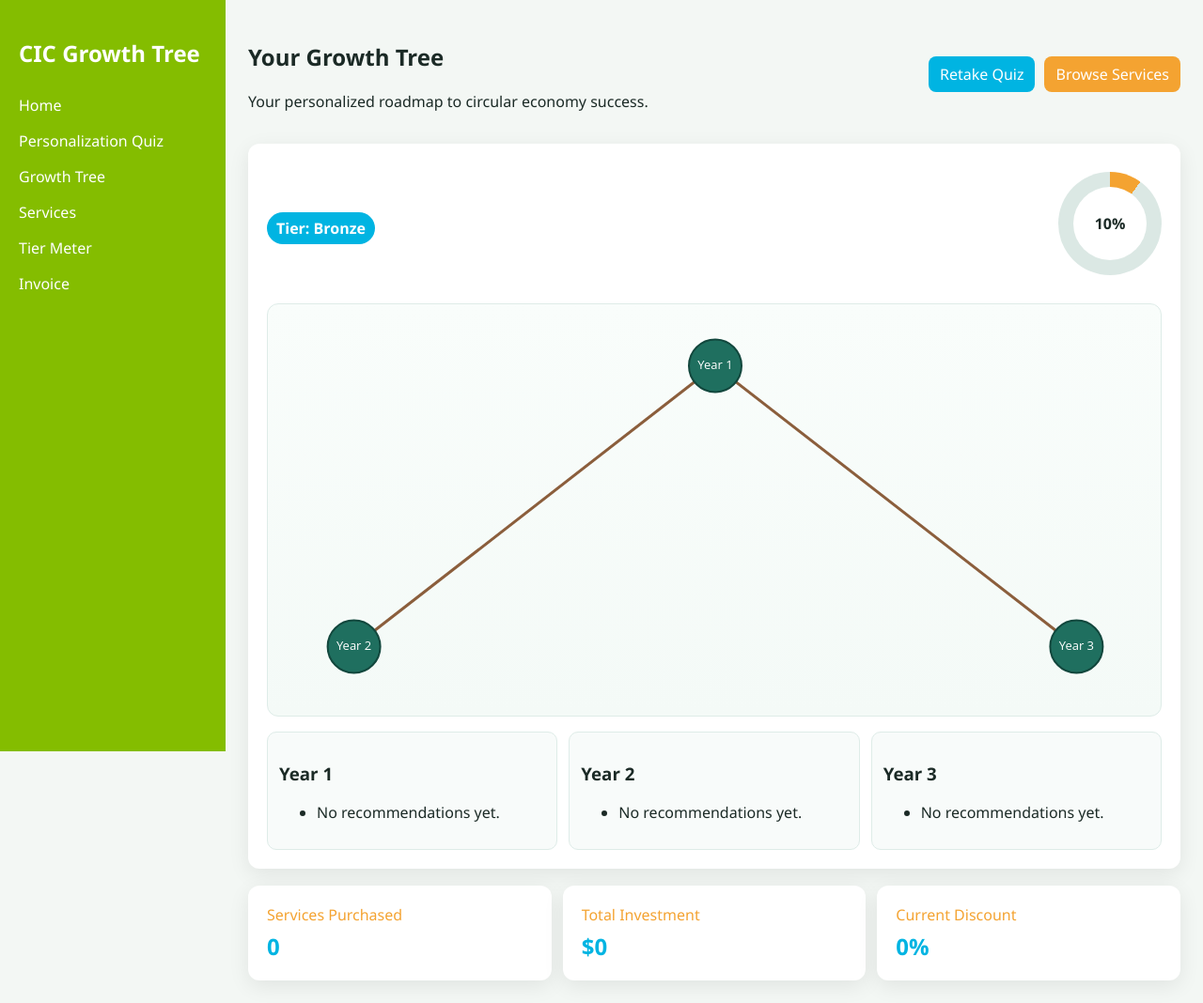
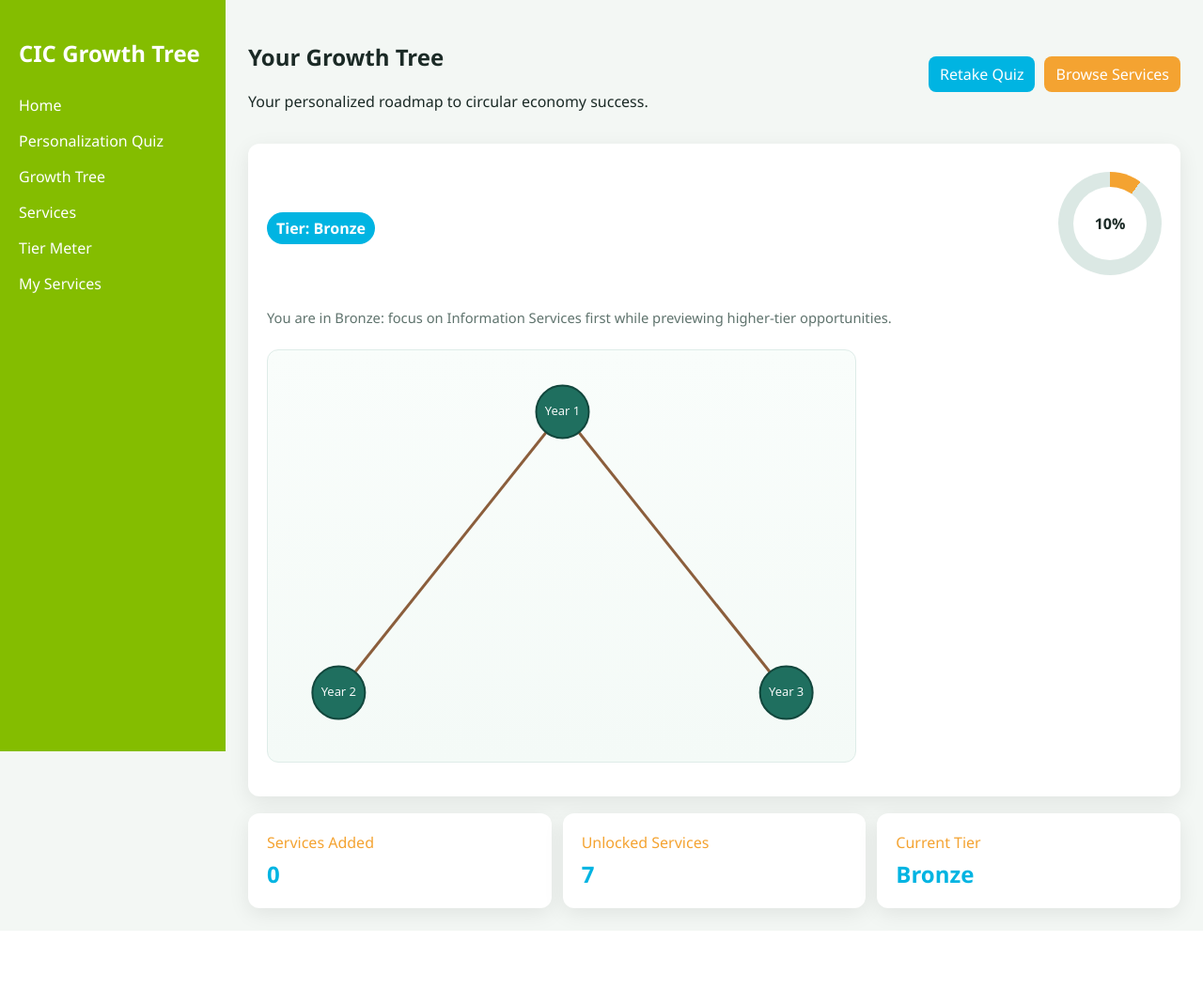
Before and after one commit to mahis1067/GrowthTree-CIC, a Flask app: page /tree in a window 1280 px wide. Shown: the whole page at 94% size. After the commit the page ends 991 px from the top, so only its background shows below. Run offline with Flask 3, Linux system fonts and the light colour scheme; some libraries are stand-ins or nearby versions.

Commit message:
Remove hover action button and add tier guidance text

```diff
--- a/app.py
+++ b/app.py
@@ -38,6 +38,25 @@ RECOMMENDATION_RULES = load_recommendation_rules()
 SERVICES_BY_TITLE = {service["title"]: service for service in SERVICES}
 TIER_ORDER = ["Bronze", "Silver", "Gold"]
 YEAR_ORDER = ["year1", "year2", "year3"]
+SERVICE_TIER_MAP = {
+    service.get("title"): tier.get("name")
+    for tier in TIER_BUNDLES.get("tiers", [])
+    for service in tier.get("services", [])
+}
+BUNDLE_PRICE_MAP = {
+    "Bronze": 300,
+    "Silver": 900,
+    "Gold": 1200,
+}
+BUNDLE_SERVICE_DETAILS = {
+    service.get("title"): service
+    for tier in TIER_BUNDLES.get("tiers", [])
+    for service in tier.get("services", [])
+}
+TIER_SUMMARY_MAP = {
+    tier.get("name"): tier.get("summary", "General Services")
+    for tier in TIER_BUNDLES.get("tiers", [])
+}
 
 
 def default_tree():
@@ -83,6 +102,30 @@ def collect_recommended_services(answers, bundled_services):
 
     return service_hits
 
+
+
+def collect_recommended_subservices(answers, bundled_services):
+    option_subservice_map = RECOMMENDATION_RULES.get("option_subservice_map", {})
+    bundled_titles = {service.get("title") for service in bundled_services}
+    collected = {}
+
+    for field, field_map in option_subservice_map.items():
+        answer = answers.get(field)
+        if not answer:
+            continue
+
+        for item in field_map.get(answer, []):
+            service_title = item.get("service")
+            subservice = item.get("subservice")
+            if not service_title or not subservice or service_title not in bundled_titles:
+                continue
+
+            entries = collected.setdefault(service_title, [])
+            if subservice not in entries:
+                entries.append(subservice)
+
+    return collected
+
 def accessible_tiers(current_tier):
     if current_tier not in TIER_ORDER:
         return ["Bronze"]
@@ -114,11 +157,28 @@ def bundle_services_for_tier(current_tier):
     return bundled
 
 
+def all_bundle_services():
+    bundled = []
+    for tier in TIER_BUNDLES.get("tiers", []):
+        for service in tier.get("services", []):
+            enriched = dict(service)
+            enriched["tier"] = tier.get("name")
+            bundled.append(enriched)
+    return bundled
+
+
+def service_is_unlocked(service_name, current_tier):
+    required_tier = SERVICE_TIER_MAP.get(service_name)
+    if not required_tier:
+        return True
+    return required_tier in accessible_tiers(current_tier)
+
+
 def generate_growth_tree(answers):
     # Start with an empty tree
     tree = default_tree()
     current_tier = selected_bundle_tier()
-    bundled_services = bundle_services_for_tier(current_tier)
+    bundled_services = all_bundle_services()
     service_hits = collect_recommended_services(answers, bundled_services)
     service_lookup = {service["title"]: service for service in bundled_services}
     tier_rank = {tier: index for index, tier in enumerate(TIER_ORDER)}
@@ -150,6 +210,48 @@ def generate_growth_tree(answers):
     purchased = session.get("purchased", [])
     return merge_purchased_into_tree(tree, purchased)
 
+
+
+
+def subservices_for_tree(tree, recommended_subservices, current_tier, purchased_services):
+    tree_subservices = default_tree()
+
+    for year in YEAR_ORDER:
+        seen = set()
+        for service_name in tree.get(year, []):
+            matched = recommended_subservices.get(service_name)
+            if matched:
+                candidates = matched
+            else:
+                candidates = BUNDLE_SERVICE_DETAILS.get(service_name, {}).get("subservices", [])
+
+            required_tier = SERVICE_TIER_MAP.get(service_name, "Bronze")
+            service_group = TIER_SUMMARY_MAP.get(required_tier, "General Services")
+            unlocked = service_is_unlocked(service_name, current_tier)
+            added = service_name in purchased_services
+
+            for subservice in candidates:
+                if not subservice:
+                    continue
+
+                dedupe_key = f"{service_name}::{subservice}"
+                if dedupe_key in seen:
+                    continue
+
+                tree_subservices[year].append(
+                    {
+                        "service": service_name,
+                        "subservice": subservice,
+                        "group": service_group,
+                        "required_tier": required_tier,
+                        "is_locked": not unlocked and not added,
+                        "is_added": added,
+                        "use_url": url_for("buy", service_name=service_name),
+                    }
+                )
+                seen.add(dedupe_key)
+
+    return tree_subservices
 
 def calculate_tier():
     # Get number of years and purchased services from session
@@ -226,17 +328,24 @@ def quiz():
         # Save user answers from form
         answers = request.form.to_dict()
         session["quiz_answers"] = answers
-        # Map journey stage to membership years
-        stage_to_years = {
-            "Just getting started": "0",
-            "Implementing projects": "1",
-            "Leading initiatives": "2",
-            "Want to shape sector strategy": "3",
-            "Other": "0",
-        }
-        session["membership_years"] = stage_to_years.get(answers.get("journey_stage"), "0")
+        # Keep membership/tier baseline from selected bundle so quiz answers
+        # do not unlock higher tiers prematurely.
+        if not session.get("selected_bundle") and "membership_years" not in session:
+            stage_to_years = {
+                "Just getting started": "0",
+                "Implementing projects": "1",
+                "Leading initiatives": "2",
+                "Want to shape sector strategy": "3",
+                "Other": "0",
+            }
+            session["membership_years"] = stage_to_years.get(answers.get("journey_stage"), "0")
+
         # Generate growth tree based on answers
         session["growth_tree"] = generate_growth_tree(answers)
+        session["recommended_subservices"] = collect_recommended_subservices(
+            answers,
+            all_bundle_services(),
+        )
 
         # Update tier and check if tier advanced
         new_tier = calculate_tier()
@@ -265,24 +374,37 @@ def tree():
 
     # Get and remove celebratory message
     celebration = session.pop("celebration", None)
-    # Get purchased items and calculate total spent
+    # Get added services
     purchased_names = session.get("purchased", [])
-    purchased_items = [SERVICES_BY_TITLE[name] for name in purchased_names if name in SERVICES_BY_TITLE]
-    total_spent = sum(item["price"] for item in purchased_items)
 
     # Render tree page with all relevant data
     current_tier = selected_bundle_tier()
+    locked_services = {
+        service_name
+        for service_name in tree_data["year1"] + tree_data["year2"] + tree_data["year3"]
+        if service_name not in purchased_names and not service_is_unlocked(service_name, current_tier)
+    }
+    recommended_subservices = session.get("recommended_subservices", {})
+    tree_subservices = subservices_for_tree(
+        tree_data,
+        recommended_subservices,
+        current_tier,
+        set(purchased_names),
+    )
+
     return render_template(
         "tree.html",
-        tree=tree_data,
+        tree=tree_subservices,
         tier=current_tier,
         progress=tier_progress_percent(),
         services_map=SERVICES_BY_TITLE,
         purchased=set(purchased_names),
         purchased_count=len(purchased_names),
-        total_spent=total_spent,
-        discount=current_discount_percent(),
+        unlocked_count=len(SERVICE_TIER_MAP) - len(locked_services),
         celebration=celebration,
+        locked_services=locked_services,
+        service_tier_map=SERVICE_TIER_MAP,
+        recommended_subservices=recommended_subservices,
     )
 
 
@@ -290,7 +412,20 @@ def tree():
 def services():
     # Show all services and mark purchased ones
     purchased = set(session.get("purchased", []))
-    return render_template("services.html", services=SERVICES, purchased=purchased)
+    current_tier = selected_bundle_tier()
+    locked_services = {
+        service.get("title")
+        for service in SERVICES
+        if not service_is_unlocked(service.get("title"), current_tier)
+    }
+    return render_template(
+        "services.html",
+        services=SERVICES,
+        purchased=purchased,
+        tier=current_tier,
+        service_tier_map=SERVICE_TIER_MAP,
+        locked_services=locked_services,
+    )
 
 
 @app.route("/buy/<service_name>")
@@ -298,6 +433,14 @@ def buy(service_name):
     # If service doesn't exist, redirect to services page
     if service_name not in SERVICES_BY_TITLE:
         return redirect(url_for("services"))
+
+    current_tier = selected_bundle_tier()
+    if not service_is_unlocked(service_name, current_tier):
+        required_tier = SERVICE_TIER_MAP.get(service_name)
+        session["celebration"] = (
+            f"{service_name} unlocks at {required_tier} tier. Keep growing to add it."
+        )
+        return redirect(request.args.get("next") or url_for("tree"))
 
     # Add service to purchased list if not already there
     purchased = session.get("purchased", [])
@@ -321,25 +464,36 @@ def buy(service_name):
     # Rebuild recommendations when tier unlocks new service levels.
     if "quiz_answers" in session:
         session["growth_tree"] = generate_growth_tree(session["quiz_answers"])
+        session["recommended_subservices"] = collect_recommended_subservices(
+            session["quiz_answers"],
+            all_bundle_services(),
+        )
 
     # Redirect back to previous page or tree
     return redirect(request.args.get("next") or url_for("tree"))
 
 
-@app.route("/select-bundle/<tier_name>")
-def select_bundle(tier_name):
-    # user chooses the starting bundle before taking the quiz
+@app.route("/buy-bundle/<tier_name>")
+def buy_bundle(tier_name):
+    # User buys/selects a starting bundle before taking the quiz
     if tier_name not in TIER_ORDER:
         return redirect(url_for("tier"))
 
     session["selected_bundle"] = tier_name
     session["tier"] = tier_name
+    bundle_price = BUNDLE_PRICE_MAP.get(tier_name, 0)
+    session["bundle_purchase"] = {"name": tier_name, "price": bundle_price}
+    session["celebration"] = f"{tier_name} bundle added for ${bundle_price}."
 
     tier_to_years = {"Bronze": "1", "Silver": "2", "Gold": "3"}
     session["membership_years"] = tier_to_years.get(tier_name, "0")
 
     if "quiz_answers" in session:
         session["growth_tree"] = generate_growth_tree(session["quiz_answers"])
+        session["recommended_subservices"] = collect_recommended_subservices(
+            session["quiz_answers"],
+            all_bundle_services(),
+        )
 
     return redirect(url_for("quiz"))
 
@@ -358,15 +512,17 @@ def tier():
         general_bundle=RECOMMENDATION_RULES.get("general_bundle", []),
         has_quiz=bool(session.get("quiz_answers")),
         selected_bundle=session.get("selected_bundle"),
+        bundle_price_map=BUNDLE_PRICE_MAP,
+        bundle_purchase=session.get("bundle_purchase"),
+        current_bundle_price=BUNDLE_PRICE_MAP.get(session.get("selected_bundle"), 0),
     )
 
 
 @app.route("/invoice")
 def invoice():
-    # Generate invoice with purchased services and total cost
+    # Show added services (no price tracking)
     items = purchased_details()
-    total = sum(item["price"] for item in items)
-    return render_template("invoice.html", items=items, total=total)
+    return render_template("invoice.html", items=items)
 
 
 if __name__ == "__main__":
--- a/static/styles.css
+++ b/static/styles.css
@@ -79,6 +79,17 @@ body {
 
 .btn-secondary {
   background: #00b4e2;
+}
+
+.btn-disabled {
+  background: #b9c9c4;
+  cursor: not-allowed;
+  pointer-events: none;
+}
+
+.muted {
+  color: #5f736d;
+  font-size: 0.92rem;
 }
 
 /* Button grouping */
@@ -315,7 +326,40 @@ th, td {
     grid-template-columns: 1fr;
   }
 
+  .tree-layout {
+    grid-template-columns: 1fr;
+  }
+
   .plotly-tree {
     height: 360px;
   }
 }
+
+
+.tree-layout {
+  display: grid;
+  grid-template-columns: 2fr 1fr;
+  gap: 12px;
+  align-items: start;
+}
+
+.node-hover-card {
+  background: #f8fbfa;
+  border: 1px solid #deece8;
+  border-radius: 10px;
+  padding: 12px;
+  min-height: 140px;
+}
+
+.node-hover-card.hidden {
+  visibility: hidden;
+}
+
+.node-hover-card h4 {
+  margin: 0 0 8px;
+  font-size: 1rem;
+}
+
+.node-hover-card p {
+  margin: 0 0 8px;
+}
--- a/templates/base.html
+++ b/templates/base.html
@@ -18,7 +18,7 @@
         <a href="{{ url_for('tree') }}">Growth Tree</a>
         <a href="{{ url_for('services') }}">Services</a>
         <a href="{{ url_for('tier') }}">Tier Meter</a>
-        <a href="{{ url_for('invoice') }}">Invoice</a>
+        <a href="{{ url_for('invoice') }}">My Services</a>
     </aside>
     <!-- Main content area where pages inject their specifc content -->
     <main class="main-content">
--- a/templates/tree.html
+++ b/templates/tree.html
@@ -25,53 +25,24 @@
         <div class="celebration">🎉 {{ celebration }}</div>
         {% endif %}
 
+        <p class="muted">{% if tier == "Bronze" %}You are in Bronze: focus on Information Services first while previewing higher-tier opportunities.{% elif tier == "Silver" %}You are in Silver: start with Information + Relationship services, and preview Influential services for your next step.{% else %}You are in Gold: you can use all service groups across the tree.{% endif %}</p>
+
         <div class="tree-layout">
             <div id="plotly-tree" class="plotly-tree" aria-label="Growth tree chart"></div>
-
-        </div>
-
-        <div class="year-sections">
-            {% for year, items in [("Year 1", tree.year1), ("Year 2", tree.year2), ("Year 3", tree.year3)] %}
-            <article class="year-section">
-                <h3>{{ year }}</h3>
-                <ul>
-                    {% if items %}
-                        {% for service_name in items %}
-                        {% set detail = services_map.get(service_name, {}) %}
-                        <li class="service-item {% if service_name in purchased %}service-item-purchased{% endif %}">
-                            <div class="service-item-head">
-                                <strong>{{ service_name }}</strong>
-                                {% if service_name in purchased %}
-                                <span class="owned">Purchased</span>
-                                {% endif %}
-                            </div>
-                            <p>{{ detail.description or 'Recommended service for your roadmap.' }}</p>
-                            {% if detail.price %}<p><strong>${{ detail.price }}</strong></p>{% endif %}
-                            {% if service_name not in purchased %}
-                            <a class="btn" href="{{ url_for('buy', service_name=service_name) }}">Buy service</a>
-                            {% endif %}
-                        </li>
-                        {% endfor %}
-                    {% else %}
-                        <li class="muted">No recommendations yet.</li>
-                    {% endif %}
-                </ul>
-            </article>
-            {% endfor %}
+            <aside id="node-hover-card" class="node-hover-card hidden" aria-live="polite"></aside>
         </div>
     </div>
 
     <div class="stats-grid">
-        <div class="card stat-card"><p>Services Purchased</p><h2>{{ purchased_count }}</h2></div>
-        <div class="card stat-card"><p>Total Investment</p><h2>${{ total_spent }}</h2></div>
-        <div class="card stat-card"><p>Current Discount</p><h2>{{ discount }}%</h2></div>
+        <div class="card stat-card"><p>Services Added</p><h2>{{ purchased_count }}</h2></div>
+        <div class="card stat-card"><p>Unlocked Services</p><h2>{{ unlocked_count }}</h2></div>
+        <div class="card stat-card"><p>Current Tier</p><h2>{{ tier }}</h2></div>
     </div>
 </section>
 
 <script src="https://cdn.plot.ly/plotly-2.35.2.min.js"></script>
 <script>
 (function () {
-  const purchased = {{ purchased|list|tojson }};
   const tree = {{ tree|tojson }};
   const yearNodes = [
     { key: 'year1', x: 0, y: 3, label: 'Year 1' },
@@ -86,14 +57,18 @@
   yearNodes.forEach((yearNode) => {
     const items = tree[yearNode.key] || [];
     const count = Math.max(items.length, 1);
-    items.forEach((name, idx) => {
+    items.forEach((entry, idx) => {
       const spread = count === 1 ? 0 : ((idx / (count - 1)) - 0.5) * 1.4;
       servicePoints.push({
-        name,
-        year: yearNode.label,
         x: yearNode.x + spread,
         y: yearNode.y - 1.1,
-        purchased: purchased.includes(name)
+        subservice: entry.subservice,
+        service: entry.service,
+        group: entry.group,
+        required_tier: entry.required_tier,
+        is_locked: entry.is_locked,
+        is_added: entry.is_added,
+        use_url: entry.use_url,
       });
       linesX.push(yearNode.x, yearNode.x + spread, null);
       linesY.push(yearNode.y, yearNode.y - 1.1, null);
@@ -124,17 +99,16 @@
     },
     {
       type: 'scatter',
-      mode: 'markers+text',
+      mode: 'markers',
       x: servicePoints.map(p => p.x),
       y: servicePoints.map(p => p.y),
-      text: servicePoints.map(p => p.name),
-      textposition: 'bottom center',
       marker: {
-        size: 18,
-        color: servicePoints.map(p => p.purchased ? '#22a06b' : '#8fc6b7'),
-        line: { color: '#0f3f35', width: 1 }
+        size: servicePoints.map(p => p.is_added ? 24 : 16),
+        color: servicePoints.map(p => p.is_locked ? '#b9c9c4' : (p.is_added ? '#ffd400' : '#7fa89d')),
+        line: { color: '#0f3f35', width: 1.5 }
       },
-      hovertemplate: '%{text}<extra></extra>',
+      customdata: servicePoints,
+      hovertemplate: 'Subservice node<extra></extra>',
       showlegend: false
     }
   ];
@@ -146,6 +120,43 @@
     xaxis: { visible: false },
     yaxis: { visible: false }
   }, {displayModeBar: false, responsive: true});
+
+  const plot = document.getElementById('plotly-tree');
+  const card = document.getElementById('node-hover-card');
+
+  function showCard(point) {
+    const data = point.customdata || (point.data.customdata && point.data.customdata[point.pointIndex]);
+    if (!data) {
+      card.classList.add('hidden');
+      return;
+    }
+    const lockNote = data.is_locked
+      ? `<p class="muted">Unlocks at ${data.required_tier} tier.</p>`
+      : `<p class="muted">Available in your current tier.</p>`;
+
+    card.innerHTML = `
+      <h4>${data.subservice}</h4>
+      <p><strong>Service:</strong> ${data.service}</p>
+      <p><strong>Group:</strong> ${data.group}</p>
+      ${lockNote}
+    `;
+    card.classList.remove('hidden');
+  }
+
+  function handlePointEvent(eventData) {
+    const point = eventData.points && eventData.points[0];
+    if (!point || point.curveNumber !== 2) {
+      card.classList.add('hidden');
+      return;
+    }
+    showCard(point);
+  }
+
+  plot.on('plotly_hover', handlePointEvent);
+  plot.on('plotly_click', handlePointEvent);
+  plot.on('plotly_unhover', () => {
+    card.classList.add('hidden');
+  });
 })();
 </script>
 {% endblock %}
```
Also changed, not shown: entities/recommendation_rules.json (+267 -0 lines), templates/invoice.html (+10 -18 lines), templates/services.html (+8 -4 lines), templates/tier.html (+9 -51 lines).
